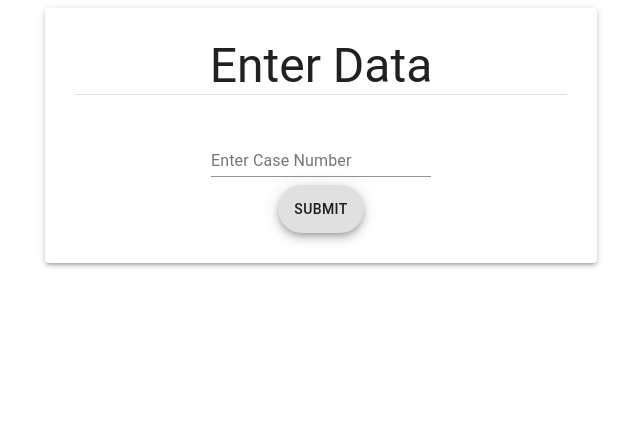
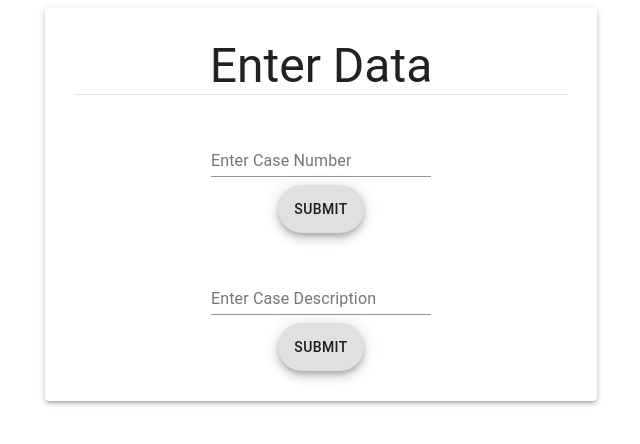
Before and after one commit to mzs9540/CodeHelp, a React (Create React App) app: page / in a window 1280 px wide. Shown: the top 444 px of the page, without its empty margins (319-959 px from the left). Built offline with nearby package versions, Linux system fonts and the light colour scheme.

Commit message:
correction

```diff
--- a/src/actions/index.js
+++ b/src/actions/index.js
@@ -17,9 +17,28 @@ const fetchSuccess = res => {
     return { type: 'FETCH_SUCCESS', payload: res }
 }
 
+export const fetchDes = des => {
+    return async dispatch => {
+        dispatch(fetchStart());
+        const res = await axios.post('url',
+            {
+                accessToken:'provide access Token here',
+                request:{
+                    data:[
+                        {
+                            Case_Description: des['Case_Description__c']
+                        }
+                    ]
+                }
+            }
+            )
+        dispatch(fetchSuccess(res.data))
+    }
+}
+
 export const fetchData = (values) => {
     return async dispatch => {
-        dispatch(fetchStart);
+        dispatch(fetchStart());
         try {
             const url = 'http://127.0.0.1:5000/api/v1/serviceconnect/data'
             const response = await axios.get(url, {
--- a/src/components/Form.js
+++ b/src/components/Form.js
@@ -1,7 +1,7 @@
 import React, {Component} from "react";
 import {connect} from 'react-redux';
 import {Field, reduxForm} from "redux-form";
-import {fetchData} from "../actions";
+import {fetchData, fetchDes} from "../actions";
 import {Container, TextField, Fab, Box} from "@material-ui/core";
 import Paper from "@material-ui/core/Paper";
 import {Typography, Divider} from "@material-ui/core";
@@ -15,8 +15,11 @@ class DataForm extends Component {
     };
 
     onSubmit = (values) => {
-        console.log(values);
         this.props.fetchData(values);
+    };
+
+    onSubmitDes = (values) => {
+        this.props.fetchDes(values);
     };
 
     render() {
@@ -38,12 +41,24 @@ class DataForm extends Component {
                             Submit
                         </Fab>
                     </form>
+                    <br/>
+                    <form onSubmit={this.props.handleSubmit(this.onSubmitDes)}>
+                        <Field name="CaseNumber" component={this.renderInput} type="text"
+                               id="CaseNumber"
+                               label="Enter Case Description"
+                               margin="normal"
+                        />
+                        <Fab variant="extended" aria-label="Submit" type='submit'
+                             className='button-decorate'>
+                            Submit
+                        </Fab>
+                    </form>
                 </Paper>
             </Container>
         )
     }
 }
 
-DataForm = connect(null, {fetchData})(DataForm);
+DataForm = connect(null, {fetchData, fetchDes})(DataForm);
 
 export default reduxForm({form: 'loginForm'})(DataForm);
```
